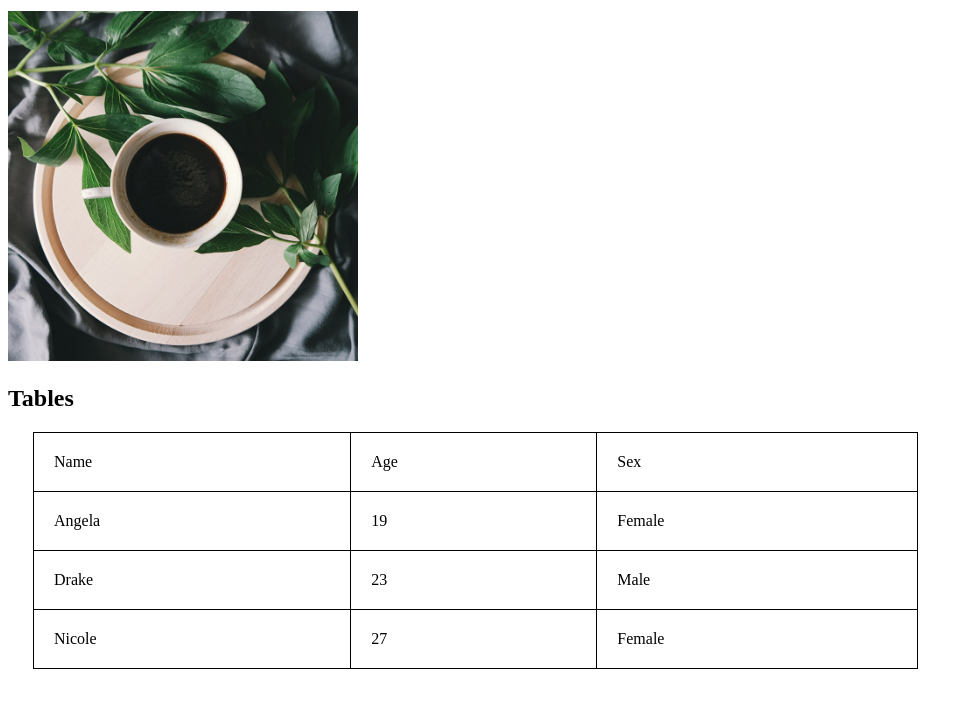
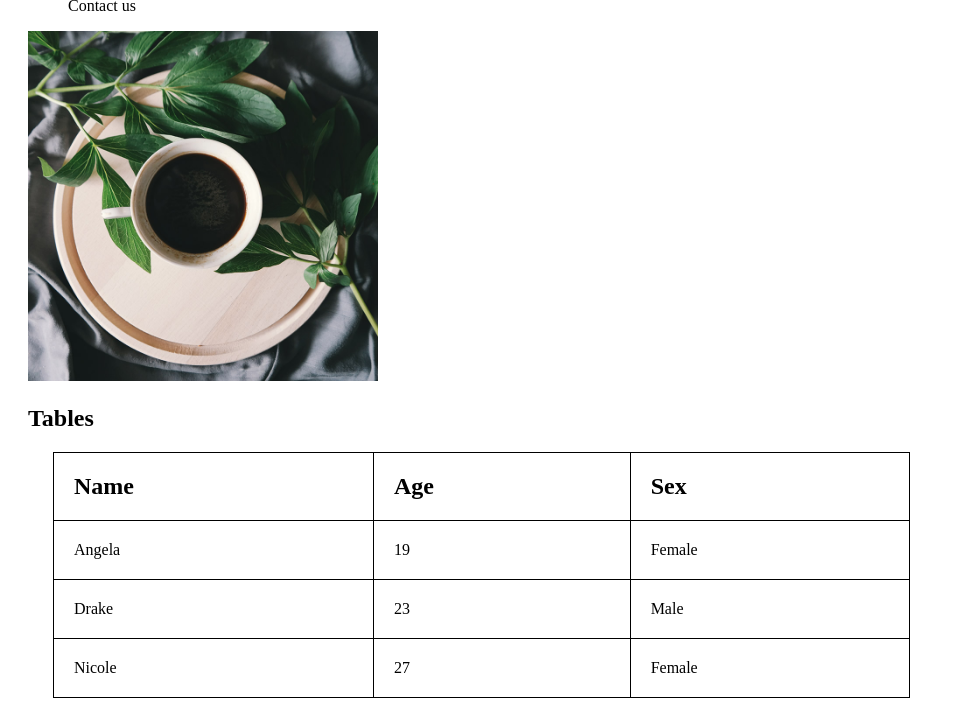
Before and after one commit to Emelyne-Ngabonziza/html-crash-course, a plain HTML site: page index.html in a window 1280 px wide. Shown: the part 119-845 px from the top of the page, without its empty margins (0-973 px from the left). Before the commit the page ends 800 px from the top, so only its background shows below. Drawn offline with Linux system fonts and the light colour scheme.

Commit message:
style.css

```diff
--- a/index.html
+++ b/index.html
@@ -28,9 +28,9 @@
 
 <table>
     <tr>
-        <td>Name</td>
-        <td>Age</td>
-        <td>Sex</td>
+        <th>Name</th>
+        <th>Age</th>
+        <th>Sex</th>
     </tr>
     <tr>
         <td>Angela</td>
--- a/style.css
+++ b/style.css
@@ -1,11 +1,19 @@
+body{
+    padding: 20px;
+}
 table{
     margin-left: 25px;
     width:70%;
 }
-table, tr, td{
+table, tr, th, td{
     border:1px solid black;
     border-collapse: collapse;
 }
-tr,td{
+table, tr, th, td{
     padding:20px;
 }
+th{
+    font-size: 24px;
+    font-style: bold;
+    text-align: left;
+}
```
